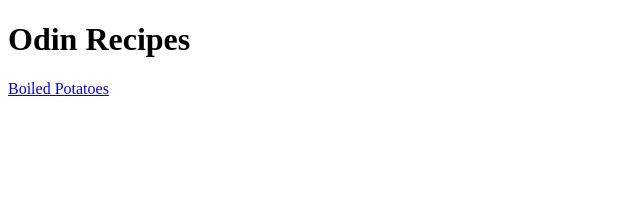
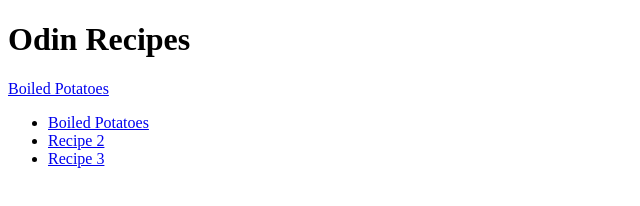
Before and after one commit to MikkoMarkkula/odin-recipes, a plain HTML site: page index.html in a window 1280 px wide. Shown: the whole page, without its empty margins (0-640 px from the left). Drawn offline with Linux system fonts and the light colour scheme.

Commit message:
Create a link list for recipes

```diff
--- a/index.html
+++ b/index.html
@@ -10,6 +10,17 @@
 <body>
     <h1>Odin Recipes</h1>
     <a href="recipes/boiledpotatoes.html">Boiled Potatoes</a>
+    <ul>
+        <li>
+            <a href="recipes/boiledpotatoes.html">Boiled Potatoes</a>
+        </li>
+        <li>
+            <a href="recipes/recipe2.html">Recipe 2</a>
+        </li>
+        <li>
+            <a href="recipes/recipe3.html">Recipe 3</a>
+        </li>
+    </ul>
 </body>
 
 </html>
```
